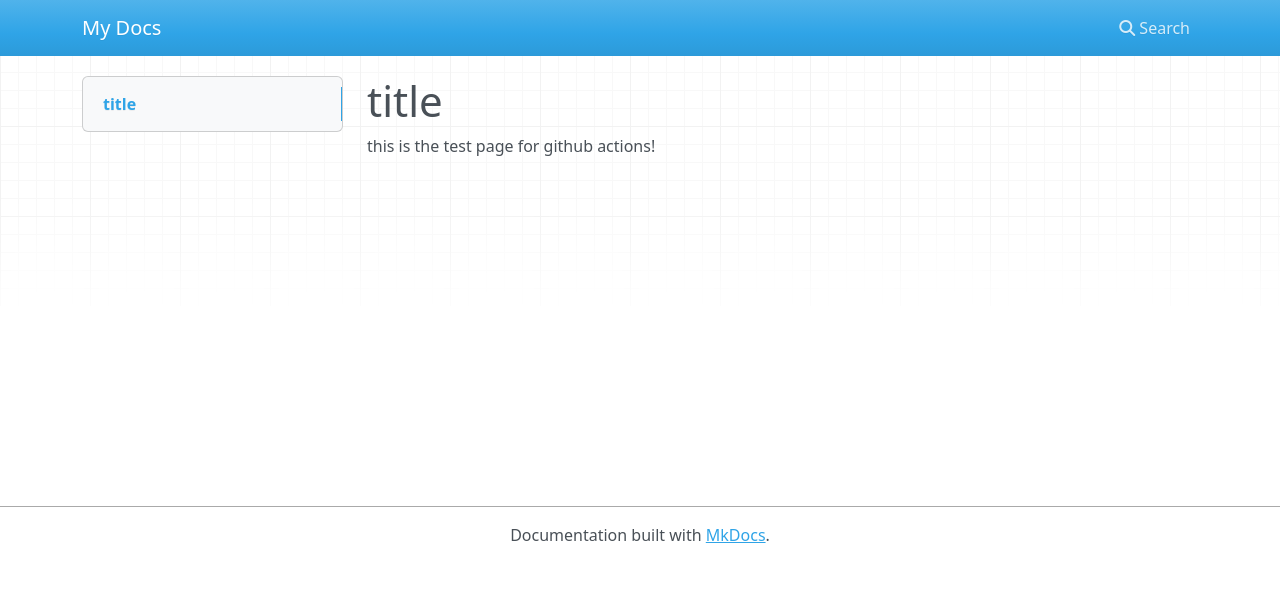
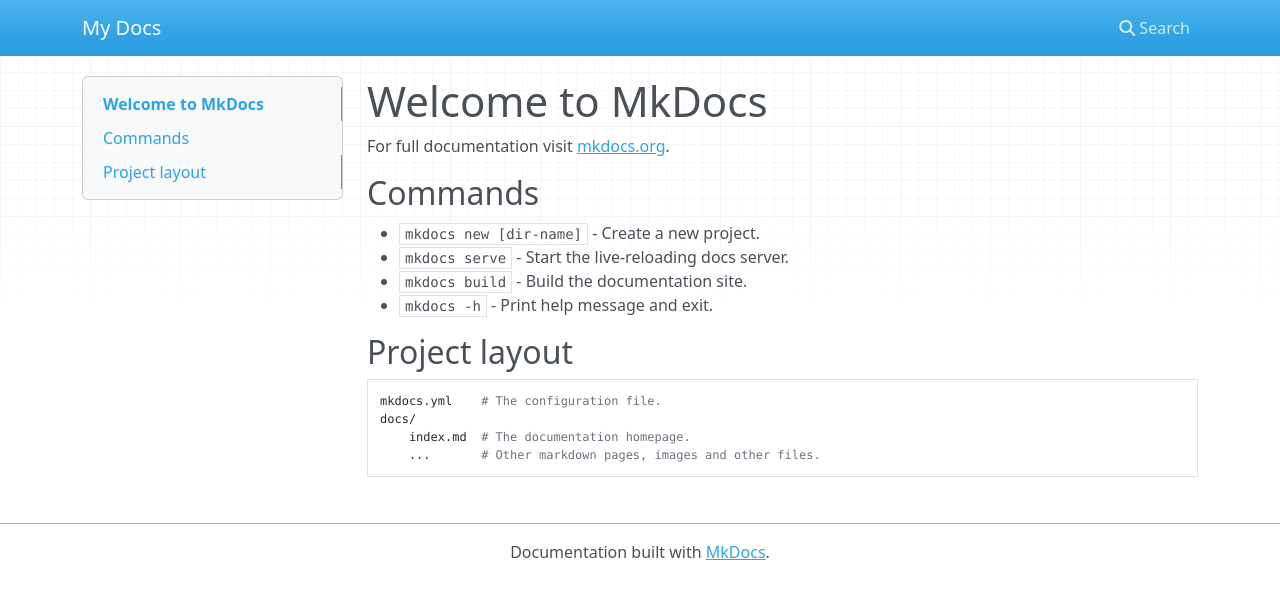
Before and after one commit to NSLselfdriving/Autoware_unofficial_documentations, an MkDocs documentation site: the page built from docs/index.md, in a window 1280 px wide. Shown: the top 599 px of the page. Built offline with MkDocs 1.6.1, drawn with Linux system fonts in a browser that asks for light colours; nearby versions of some CDN libraries.

Commit message:
add files

```diff
--- a/docs/index.md
+++ b/docs/index.md
@@ -1,2 +1,17 @@
-# title
-this is the test page for github actions!
+# Welcome to MkDocs
+
+For full documentation visit [mkdocs.org](https://www.mkdocs.org).
+
+## Commands
+
+* `mkdocs new [dir-name]` - Create a new project.
+* `mkdocs serve` - Start the live-reloading docs server.
+* `mkdocs build` - Build the documentation site.
+* `mkdocs -h` - Print help message and exit.
+
+## Project layout
+
+    mkdocs.yml    # The configuration file.
+    docs/
+        index.md  # The documentation homepage.
+        ...       # Other markdown pages, images and other files.
```
